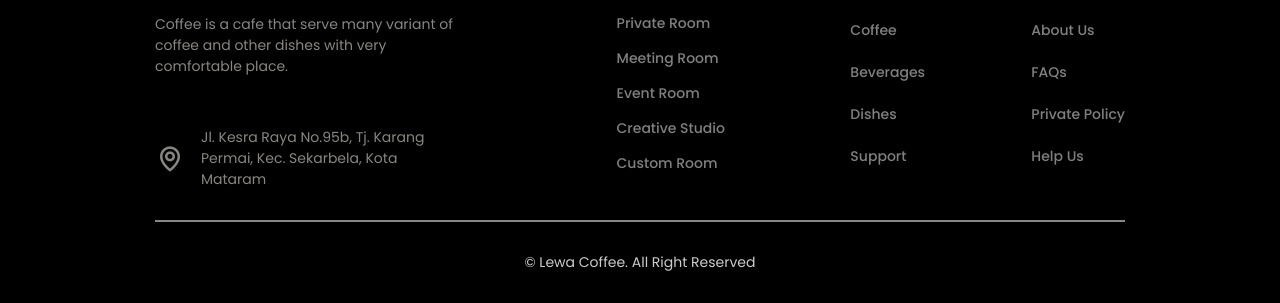
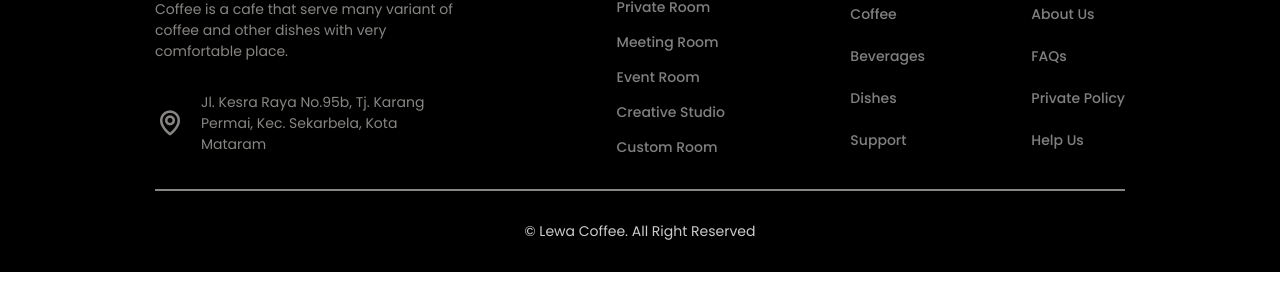
Before and after one commit to gdedhikapratama29/lewa-coffee, a plain HTML site: page index.html in a window 1280 px wide. Shown: the part 3536-3839 px from the top of the page. After the commit the page ends 3808 px from the top, so only its background shows below. Drawn offline with nearby package versions, Linux system fonts and the light colour scheme.

Commit message:
edit code

```diff
--- a/css/style.css
+++ b/css/style.css
@@ -991,7 +991,7 @@ img {
 
 .footer-content {
     display: grid;
-    row-gap: 3rem;
+    row-gap: 1rem;
 }
 
 .footer .content-description,
```
